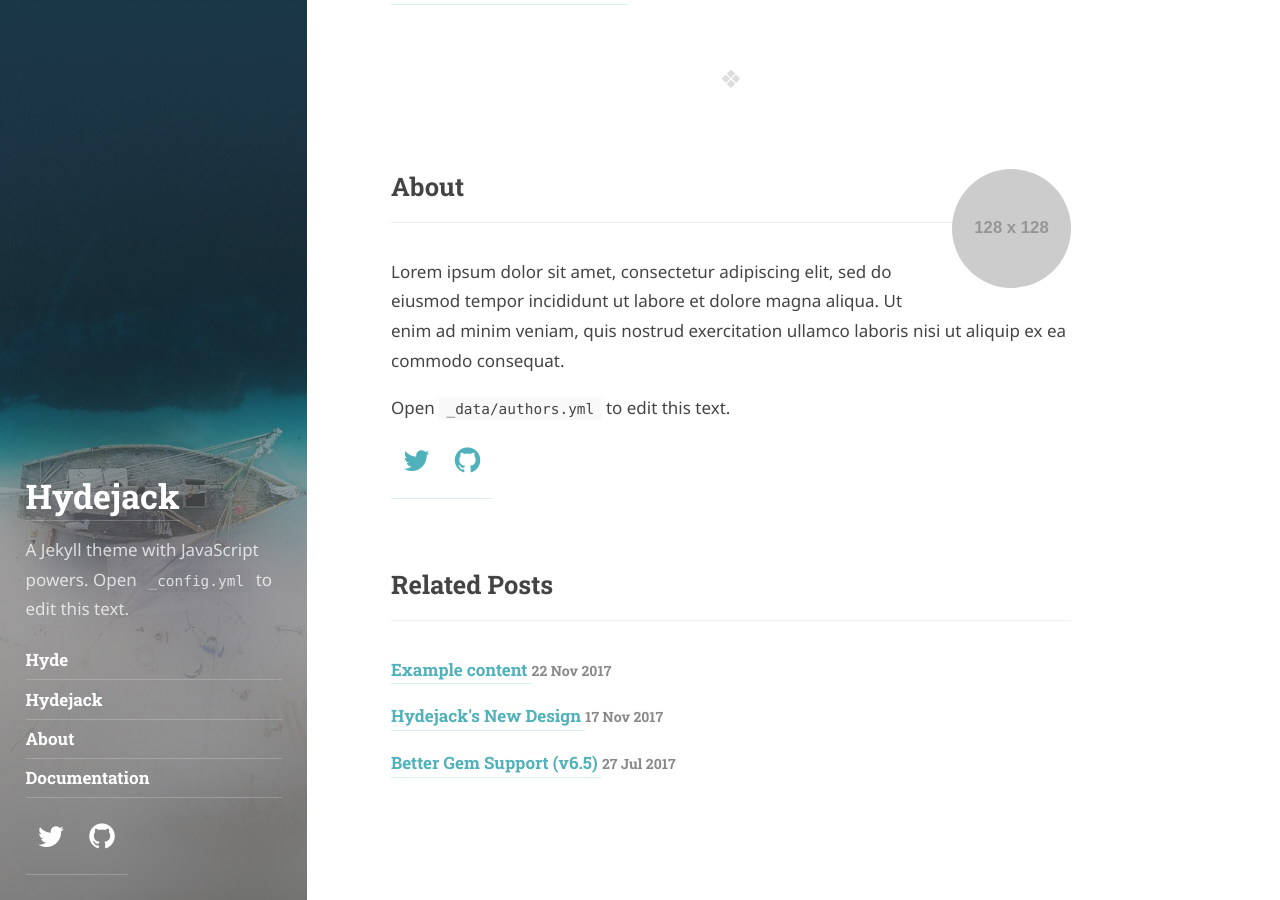
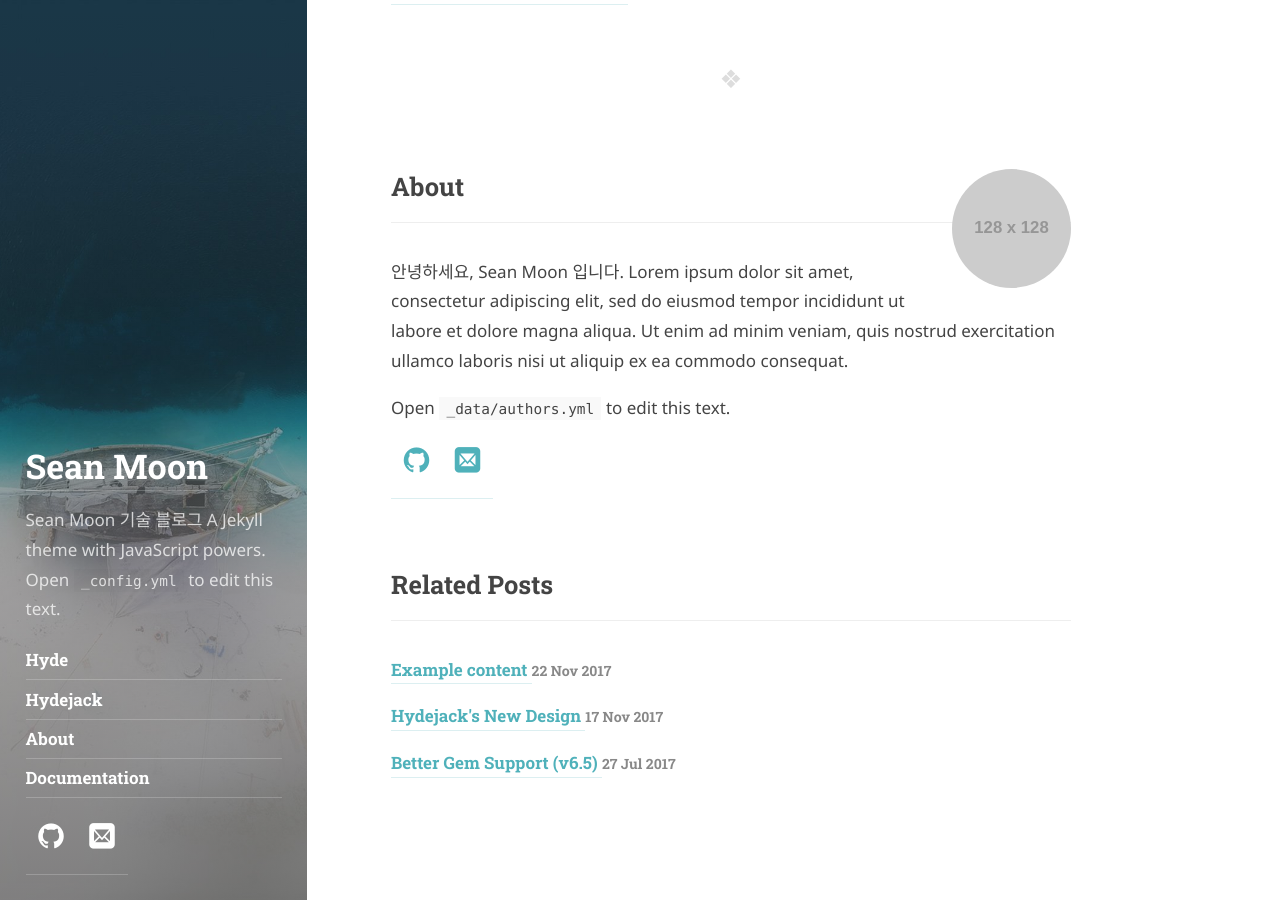
Before and after one commit to Sean-Moon/Sean-Moon.github.io, a Jekyll site: the page built from _posts/2016-09-17-the-fast-one.md, in a window 1280 px wide and 900 px high, scrolled down 1541 px. Built offline with Jekyll 4.4.1, drawn with Linux system fonts in a browser that asks for light colours; some web fonts are replaced.

```diff
--- a/_config.yml
+++ b/_config.yml
@@ -22,17 +22,19 @@ baseurl:               ''
 lang:                  en
 
 # The title of your blog. Used in the sidebar and the browser tab.
-title:                 Hydejack
+title:                 Sean Moon
 
 # A short description (~150 chars) of the page used for the meta description tag.
 # Can use markdown, but no more than one paragraph (enforced by `>`)
 description:           >
+  Sean Moon 기술 블로그
   A Jekyll theme with JavaScript powers. "Best Theme by a Mile".
   Combines the best of static sites and modern web apps.
   Open `_config.yml` to edit this text.
 
 # A shorter description for the sidebar.
 tagline:               >
+  Sean Moon 기술 블로그
   A Jekyll theme with JavaScript powers.
   Open `_config.yml` to edit this text.
 
--- a/_data/authors.yml
+++ b/_data/authors.yml
@@ -2,12 +2,13 @@
 # Must be the same as `author` in `_config.yml`.
 # Change `author1` to your shortname.
 author1:
-  name:              <firstname> <lastname>
-  email:             <mail@domain.tld>
+  name:              <Sean> <Moon>
+  email:             <saemaromoon@gmail.com>
 
   # Used at the bottom of each page and at the top of the `about` layout
   # Markdown enabled, can use multiple paragraphs (enabled by `|`)
   about:             |
+    안녕하세요, Sean Moon 입니다.
     Lorem ipsum dolor sit amet, consectetur adipiscing elit,
     sed do eiusmod tempor incididunt ut labore et dolore magna aliqua.
     Ut enim ad minim veniam, quis nostrud exercitation ullamco laboris nisi ut aliquip ex ea commodo consequat.
@@ -26,9 +27,9 @@ author1:
   # Comment/uncommet to show/hide
   # Rearrange to change the order in which they appear
   social:
-    twitter:         <username>
-    github:          <username>
-    # email:           mailto:<mail@domain.tld>
+    #twitter:         <username>
+    github:          <Sean-Moon>
+    email:           mailto:<saemaromoon@gmail.com>
     # rss:             https://<url>/feed.xml
     # facebook:        <username>
     # google:          <number>
```
Also changed, not shown: _posts/2021-01-06-the-begins.md (added, +23 -0 lines).
